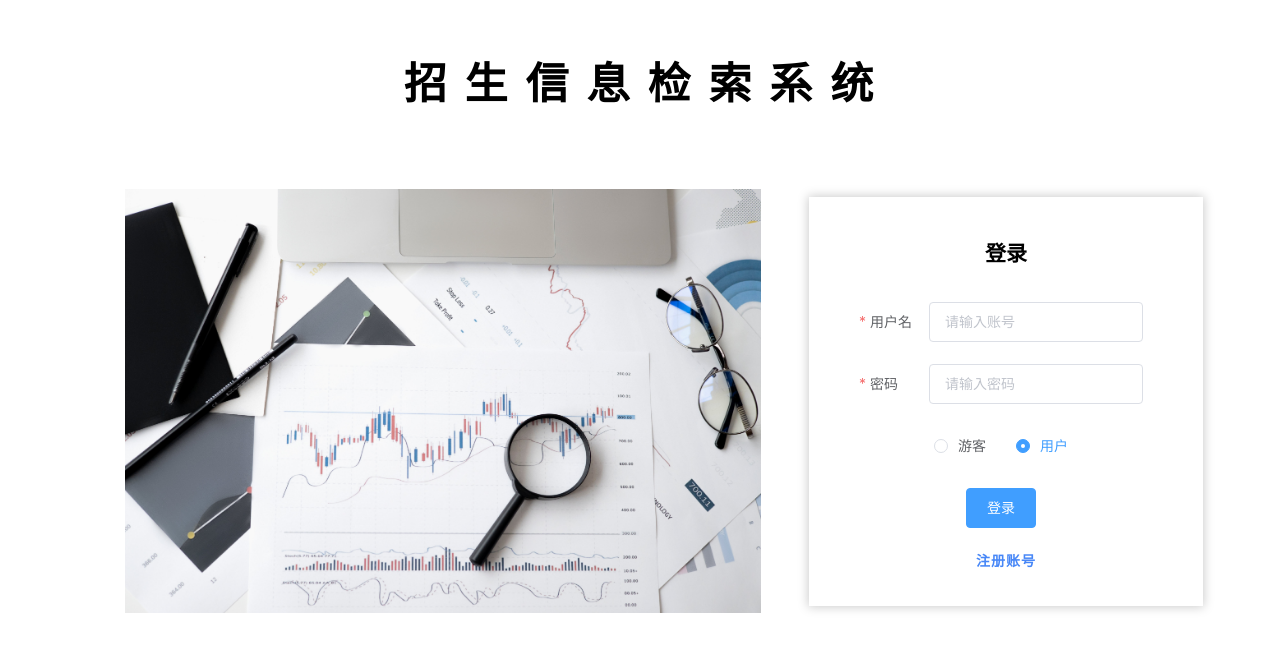
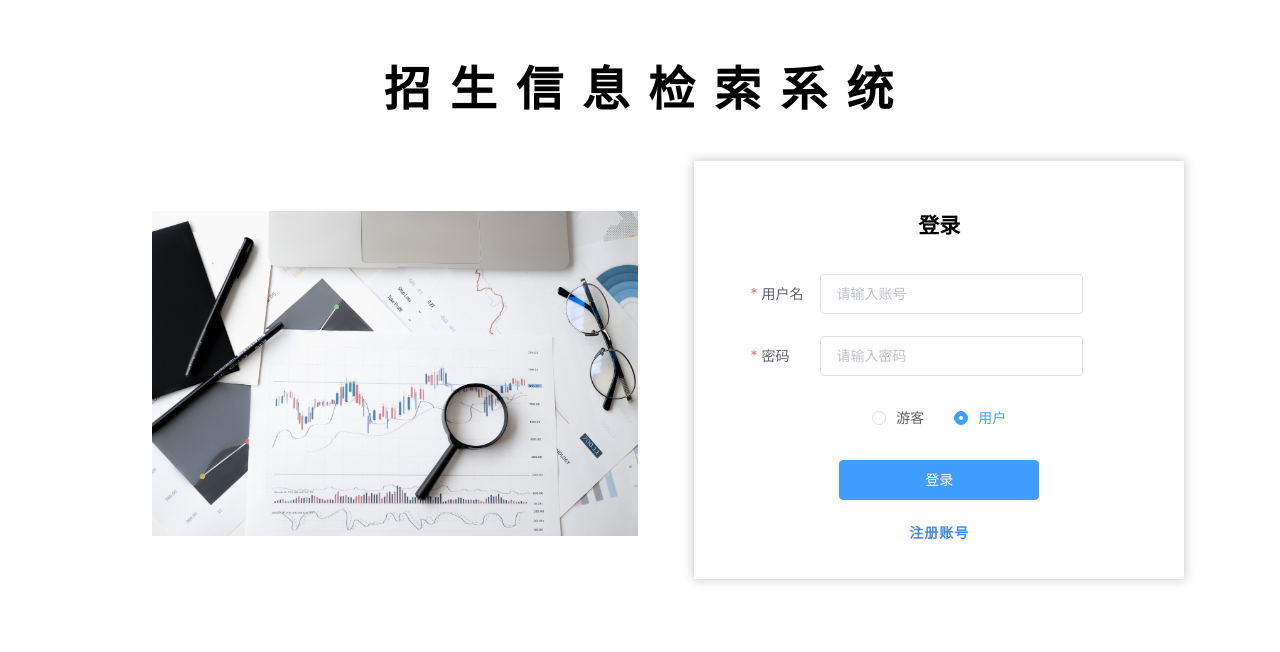
Before and after one commit to poptry/recruit-student-sys, a Vue app: page /#/login in a window 1280 px wide. Shown: the top 652 px of the page. Built offline with nearby package versions, Linux system fonts and the light colour scheme.

Commit message:
去除专业，修改登录注册

```diff
--- a/src/assets/css/login.css
+++ b/src/assets/css/login.css
@@ -327,15 +327,15 @@ h1.error {
 }
 .img-right-side{
     text-align: center;
- flex-basis: 65%;
-    -webkit-flex-basis: 65%;
-    box-sizing: border-box;}
+    flex-basis: 55%;
+    -webkit-flex-basis: 55%;
+    box-sizing: border-box;
+}
 
 .txt-left-side {
-    flex-basis: 35%;
-    -webkit-flex-basis: 35%;
+    flex-basis: 45%;
+    -webkit-flex-basis: 45%;
     box-sizing: border-box;
-    text-align: center;
     background: #fff;
     box-shadow: 0px 0px 10px 1px #cccccc;
 }
@@ -439,19 +439,3 @@ h1.error {
         padding-bottom: 13px;
     }
 }
-@media(max-width:1280px){
-h1.error {
-    padding-top: 49px;
-    margin-bottom: 38px;
-    font-size: 43px;
-}
-.img-right-side, .txt-left-side {
-    padding: 2.5em 3em 2.3em;
-}
-.w3layouts-two-grids {
-    width: 88%;
-}
-.img-right-side p {
-    margin-bottom: 39px;
-}
-}
--- a/src/views/AdvancedSearch.vue
+++ b/src/views/AdvancedSearch.vue
@@ -11,9 +11,6 @@
             </el-form-item>
             <el-form-item prop="academy"  label="学院">
                 <el-input v-model="conditions.academy"></el-input>
-            </el-form-item>
-            <el-form-item prop="specialized" label="专业">
-                <el-input v-model="conditions.specialized"></el-input>
             </el-form-item>
             <el-form-item prop="type" label="类型">
                 <el-select v-model="conditions.type" placeholder="请选择类型">
@@ -52,7 +49,6 @@ export default {
             academy:'',
             city:'',
             school:'',
-            specialized:'',
             title:'',
             type:'',
             content:'',
--- a/src/views/Home.vue
+++ b/src/views/Home.vue
@@ -62,10 +62,6 @@ export default {
         {
           value:'school',
           label:'学校'
-        },
-        {
-          value:'specialized',
-          label:'专业'
         },
         {
           value:'academy',
--- a/src/views/Login.vue
+++ b/src/views/Login.vue
@@ -8,7 +8,7 @@
             </div>
             <!-- 登录 -->
             <div v-show="!registerState" class="txt-left-side" style="height: 50%;">
-                <h2> 登录</h2>
+                <h2 style="text-align: center;"> 登录</h2>
                 <el-form  ref="form"  inline label-width="70px" :model="form" :rules="rules" label-position="left">
                   <el-form-item  label="用户名" prop="username">
                       <el-input v-model="form.username" placeholder="请输入账号"></el-input>
@@ -17,7 +17,7 @@
                       <el-input type="password" v-model="form.password" placeholder="请输入密码"></el-input>
                   </el-form-item>
                   <el-row>
-                      <el-form-item>
+                      <el-form-item style="text-align: center;">
                         <el-radio-group v-model="form.identity">
                           <el-radio label="游客"></el-radio>
                           <el-radio label="用户"></el-radio>
@@ -25,19 +25,19 @@
                       </el-form-item>
                     </el-row>
                   <el-row>
-                    <el-form-item>
-                      <el-button  type="primary" class="login" @click="submit">登录</el-button>
+                    <el-form-item style="text-align: center;">
+                      <el-button   type="primary" class="login" @click="submit">登录</el-button>
                     </el-form-item>
                   </el-row>
                 </el-form>
                 <div class="w3layouts_more-buttn">
-                    <h3 style="color: rgb(71, 135, 247);cursor: pointer;" @click="toRegister">注册账号</h3>
+                    <h3 style="color: rgb(71, 135, 247);cursor: pointer; text-align: center;" @click="toRegister">注册账号</h3>
                 </div>
                 <div class="clear"></div>
             </div>
             <!-- 注册 -->
             <div v-show="registerState" class="txt-left-side" style="height: 50%;">
-                <h2>注册</h2>
+                <h2 style="text-align: center;">注册</h2>
                 <el-form  ref="registerInfo"  inline label-width="70px" :model="registerInfo" :rules="rules" label-position="left">
                   <el-form-item  label="用户名" prop="username">
                       <el-input @blur="checkUserName"  v-model="registerInfo.username" placeholder="请输入账号"></el-input>
@@ -56,12 +56,15 @@
                   <el-form-item label="确认密码" prop="repassword">
                       <el-input type="password" v-model="registerInfo.repassword" placeholder="请再次输入密码"></el-input>
                   </el-form-item>
-                  <el-form-item>
-                      <el-button  type="primary" class="login" @click="submitRegister">注册</el-button>
+                  <el-form-item prop="" label="地区" :class="{region:isSelectRegion}">
+                    <v-distpicker :province="region.province" :city="region.city"  @change="onChange" hide-area></v-distpicker>
+                  </el-form-item>
+                  <el-form-item style="text-align: center;">
+                    <el-button  type="primary" class="login" @click="submitRegister" >注册</el-button>
                   </el-form-item>
                 </el-form>
                 <div class="w3layouts_more-buttn">
-                    <h3 style="color: rgb(71, 135, 247);cursor: pointer;" @click="toLogin">登录账号</h3>
+                  <h3 style="color: rgb(71, 135, 247);cursor: pointer;text-align: center;" @click="toLogin">登录账号</h3>
                 </div>
                 <div class="clear"></div>
             </div>
@@ -73,6 +76,7 @@
 <script>
 import Cookie from 'js-cookie'
 import '@/assets/css/login.css'
+import VDistpicker from 'v-distpicker'
 import {userLogin,userRegister,check} from '@/api'
 import { mapMutations } from 'vuex'
 import {sendMsg,registerUser} from '@/api'
@@ -105,14 +109,24 @@ export default {
           password: '',
           userphone: '',
           code: '',
-              repassword:''
+          repassword:'',
+          province:'',
+          city:'',
         },
+        region:{
+          province:'',
+          city:''
+        },
+        //设置旗帜
+        flag:0,
         btndisabled:false,
         time:'获取',
+        isSelectRegion:false,
         registerState:false,
         hasRegister:false
     }
   },
+  components:{VDistpicker},
   methods:{
     ...mapMutations('user',['getIsVisitor']),
     ...mapMutations('table',['setMenu','addMenu']),
@@ -153,6 +167,18 @@ export default {
         }
       })
     },
+    //地址选择
+    onChange(data){
+      if(data.province.value!="省"&&data.city.value!="市"){
+        this.region.province = data.province.value
+        this.region.city = data.city.value
+        this.isSelectRegion = false
+      }else{
+        this.flag++;
+        if(this.flag>1)
+          this.isSelectRegion = true
+      }
+    },
     submitRegister(){
       if(this.hasRegister){
         this.$notify.error({
@@ -163,13 +189,17 @@ export default {
       }
       this.$refs.registerInfo.validate((valid)=>{
         //校验通过
-          if(valid){
+        if(valid && !this.isSelectRegion){
+          this.registerInfo.province = this.region.province
+          this.registerInfo.city = this.region.city
           registerUser(this.registerInfo).then(({data})=>{
             if(data.code == "200"){
               this.$message.success('注册成功');
+              this.registerState = false
+              this.$refs.registerInfo.resetFields();
+            }else if(data.code == '400'){
+              this.$message.error('验证码已过期');
             }
-              this.$refs.registerInfo.resetFields();
-              this.registerState = false
           })
         }
       })
@@ -230,25 +260,45 @@ export default {
         width: 100%;
         display: flex;
         flex-direction: column;
-        justify-content: center;
+        justify-content: start;
         align-items: center;
-        .el-form-item{
+      }
+    }
+    ::v-deep .el-form-item{
       width: 100%;
+      .login{
+        width: 200px;
+      }
+    }
+    .region{
+      &::after{
+        content: "请选择完整的省市";
+        margin-left: 80px;
+        font-size: 12px;
+        color:rgb(252, 102, 102);
+      }
+    }
+    ::v-deep .el-form-item__content {
+      margin-left: 0 !important;
+      width: calc(100% - 115px);
     }
 
-      }
-    }
     .getCode{
       &:hover{
         cursor: pointer;
         color: rgb(0, 119, 255);
       }
     }
+
     .code{
-      ::v-deep .el-form-item__content {
-        margin-left: 0 !important;
-        width: calc(100% - 115px);
+      // ::v-deep .el-form-item__content {
+      //   margin-left: 0 !important;
+      //   width: calc(100% - 115px);
+      // }
     }
   }
+  .distpicker-address-wrapper  ::v-deep select{
+    font-size: 1em !important;
+    padding: 0 !important;
   }
 </style>
--- a/src/views/SearchResult.vue
+++ b/src/views/SearchResult.vue
@@ -71,10 +71,6 @@ export default {
                 {
                     value:'school',
                     label:'学校'
-                },
-                {
-                    value:'specialized',
-                    label:'专业'
                 },
                 {
                     value:'academy',
```
Also changed, not shown: src/views/CollectManage.vue (line endings or trailing spaces). Lines whose indentation alone changed are shown as unchanged.
